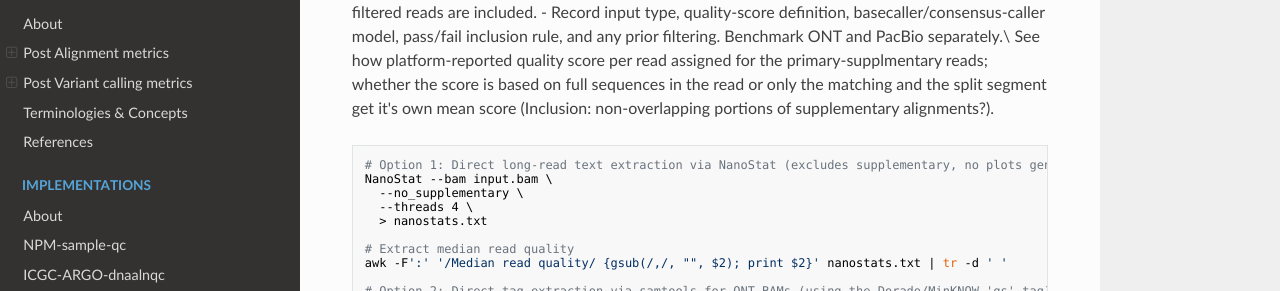
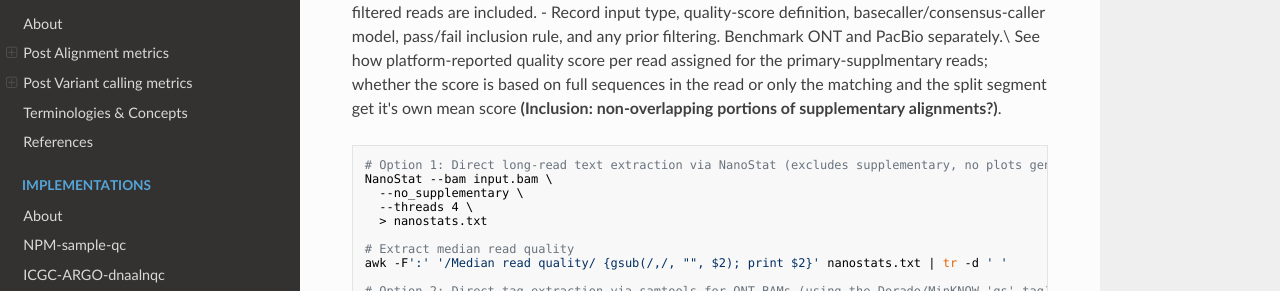
Before and after one commit to ga4gh/quality-control-wgs, an MkDocs documentation site: the page built from docs/metrics_definitions/lr-median_read_quality.md, in a window 1280 px wide and 900 px high, scrolled down 902 px. Shown: the part 304-595 px from the top of the window. Built offline with MkDocs 1.6.1, drawn with Linux system fonts in a browser that asks for light colours; nearby versions of some CDN libraries; some of the changed text lies outside the part shown.

Commit message:
update metric description

````diff
--- a/docs/metrics_definitions/lr-median_read_quality.md
+++ b/docs/metrics_definitions/lr-median_read_quality.md
@@ -26,7 +26,7 @@ ONT and PacBio quality scores are not assumed to be numerically interchangeable,
   - For ONT, a Dorado/MinKNOW sequencing summary may instead be supplied so the platform-provided per-read score is used. For PacBio HiFi, use FASTQ qualities or a validated conversion of the BAM `rq` predicted-accuracy tag and document the conversion.
   - The implementation should define whether failed reads, unclassified reads, unmapped reads, or quality-filtered reads are included.
   - Record input type, quality-score definition, basecaller/consensus-caller model, pass/fail inclusion rule, and any prior filtering. Benchmark ONT and PacBio separately.\
-See how platform-reported quality score per read assigned for the primary-supplmentary reads; whether the score is based on full sequences in the read or only the matching and the split segment get it's own mean score (Inclusion: non-overlapping portions of supplementary alignments?).
+See how platform-reported quality score per read assigned for the primary-supplmentary reads; whether the score is based on full sequences in the read or only the matching and the split segment get it's own mean score **(Inclusion: non-overlapping portions of supplementary alignments?)**.
 ```
 # Option 1: Direct long-read text extraction via NanoStat (excludes supplementary, no plots generated)
 NanoStat --bam input.bam \
````
